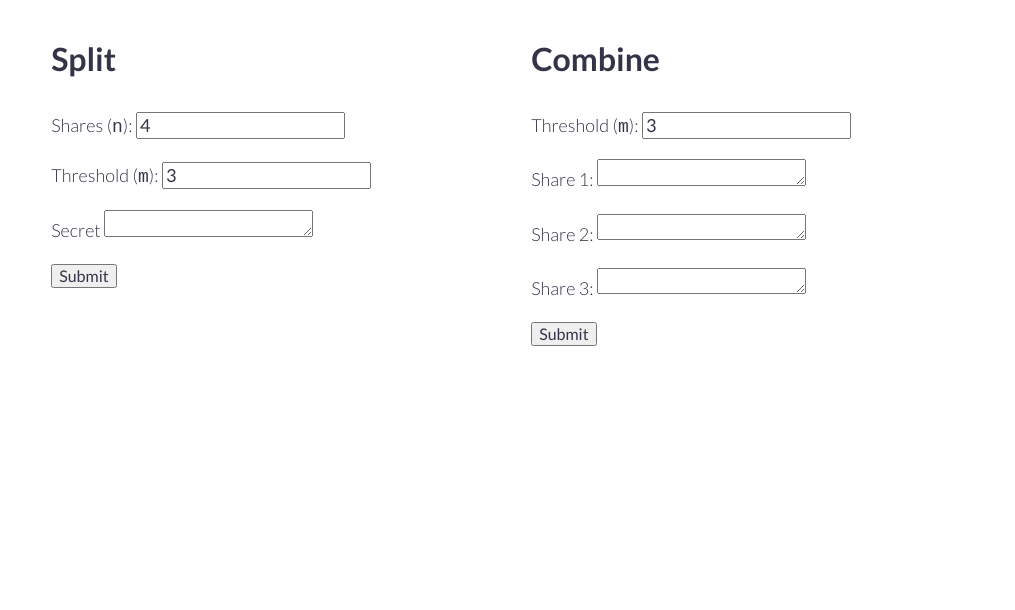
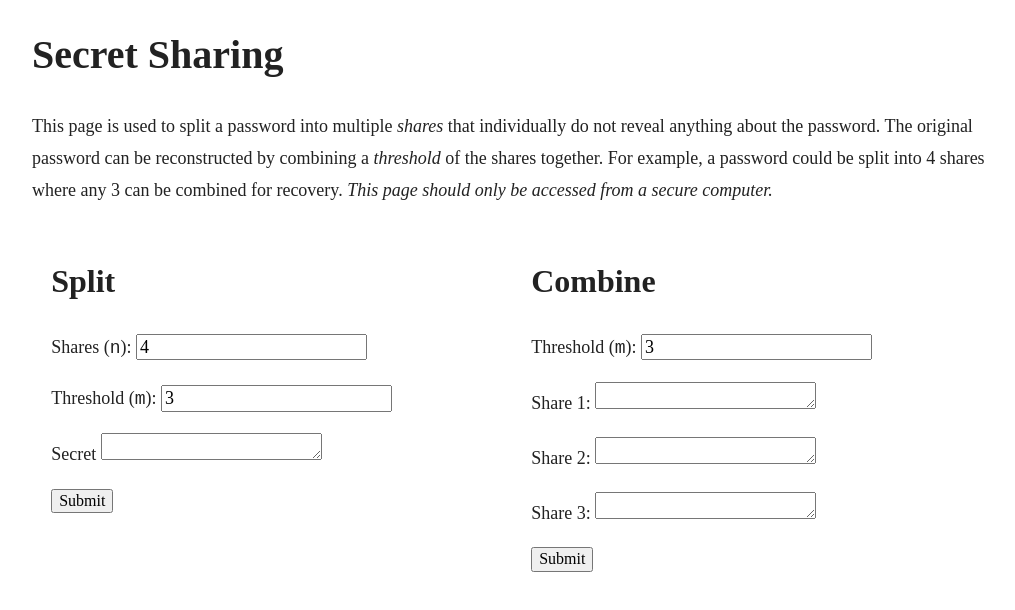
Before and after one commit to jimpo/secret-sharing, a plain HTML site: page index.html in a window 1280 px wide. Shown: the whole page, without its empty margins (128-1143 px from the left). Drawn offline with Linux system fonts and the light colour scheme.

Commit message:
Add README and basic instructions.

```diff
--- a/css/simple-grid.css
+++ b/css/simple-grid.css
@@ -2,8 +2,6 @@
 *** SIMPLE GRID
 *** (C) ZACH COLE 2016
 **/
-
-@import url(https://fonts.googleapis.com/css?family=Lato:400,300,300italic,400italic,700,700italic);
 
 /* UNIVERSAL */
 
@@ -16,14 +14,6 @@ body {
   left: 0;
   top: 0;
   font-size: 100%;
-}
-
-/* ROOT FONT STYLES */
-
-* {
-  font-family: 'Lato', Helvetica, sans-serif;
-  color: #333447;
-  line-height: 1.5;
 }
 
 /* TYPOGRAPHY */
--- a/index.html
+++ b/index.html
@@ -18,6 +18,10 @@
 
 <body>
   <div class="container">
+    <div class="row">
+      <h1>Secret Sharing</h1>
+      <p>This page is used to split a password into multiple <em>shares</em> that individually do not reveal anything about the password. The original password can be reconstructed by combining a <em>threshold</em> of the shares together. For example, a password could be split into 4 shares where any 3 can be combined for recovery. <em>This page should only be accessed from a secure computer.</em></p>
+    </div>
     <div class="row">
       <div class="col-6">
         <h2>Split</h2>
```
Also changed, not shown: docs/usage-screenshot.png (added), 1 other file.
